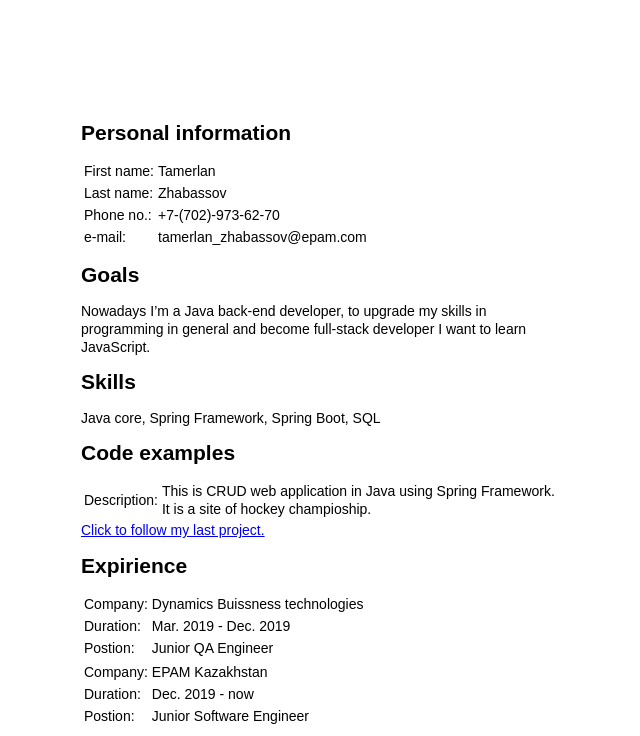
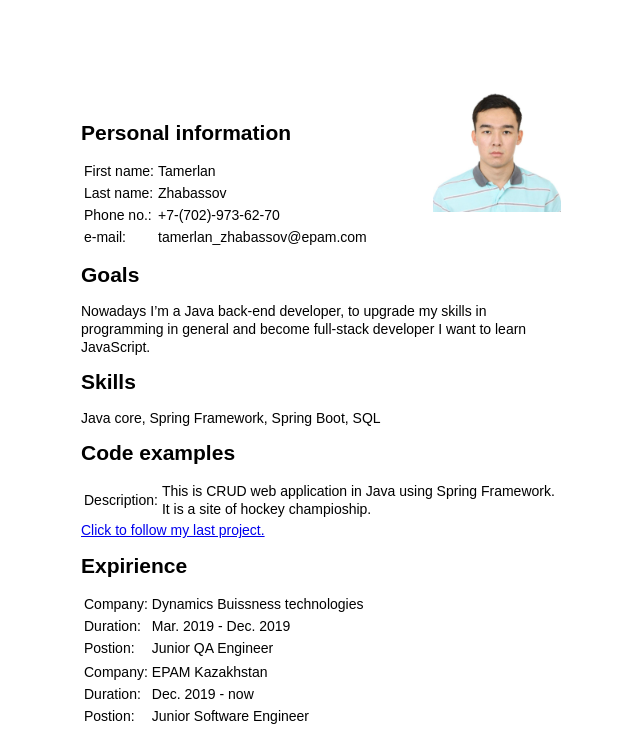
Before and after one commit to TamerlanEPAM/rsschool-cv, a plain HTML site: page index.html in a window 1280 px wide. Shown: the part 64-800 px from the top of the page, without its empty margins (319-959 px from the left). Drawn offline with Linux system fonts and the light colour scheme.

Commit message:
refactor lin to photo

```diff
--- a/style/style.css
+++ b/style/style.css
@@ -25,7 +25,7 @@ body {
 
 .general{
     padding-top: 60px;
-    background-image: url("img/photo.jpg");
+    background-image: url("../img/photo.jpg");
     background-size: 128px 128px;
     background-repeat: no-repeat;
     background-position: right;
```
